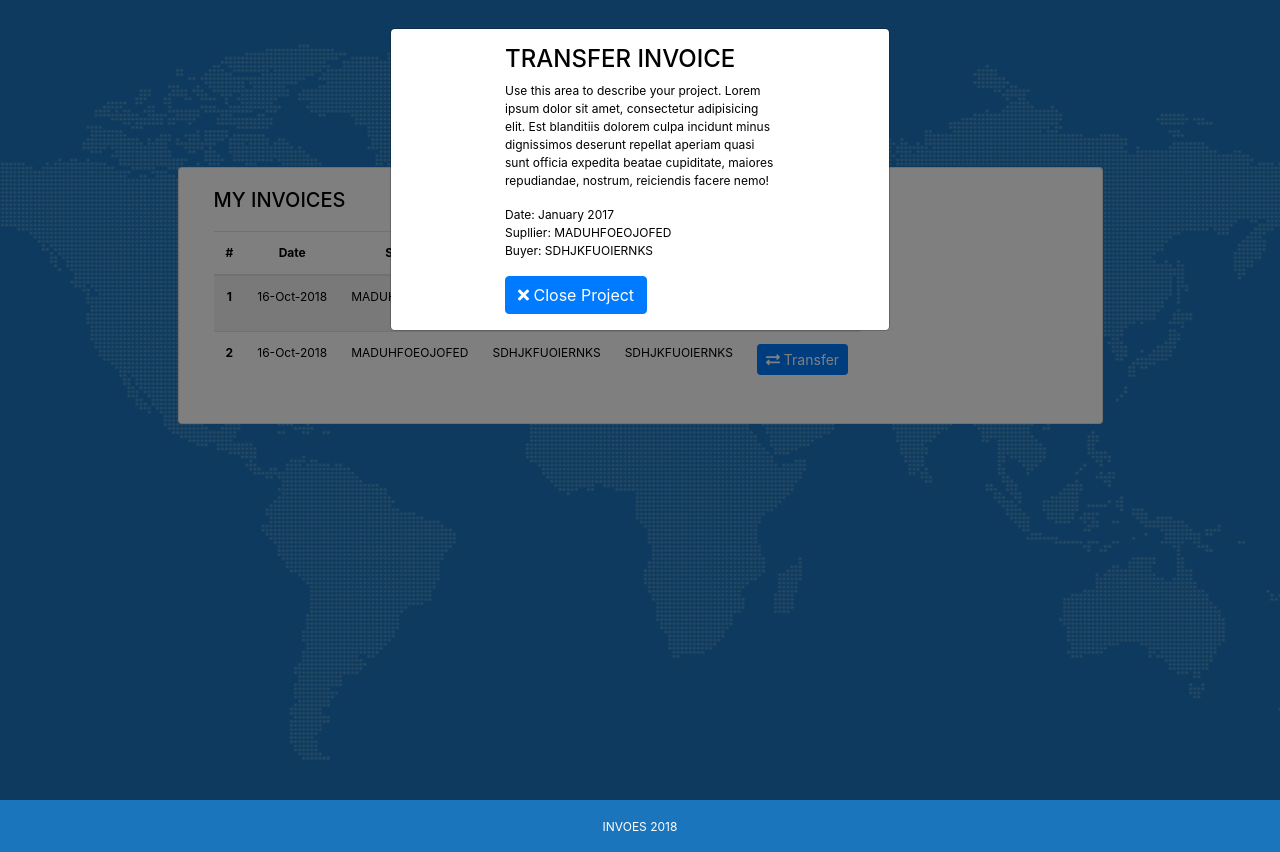
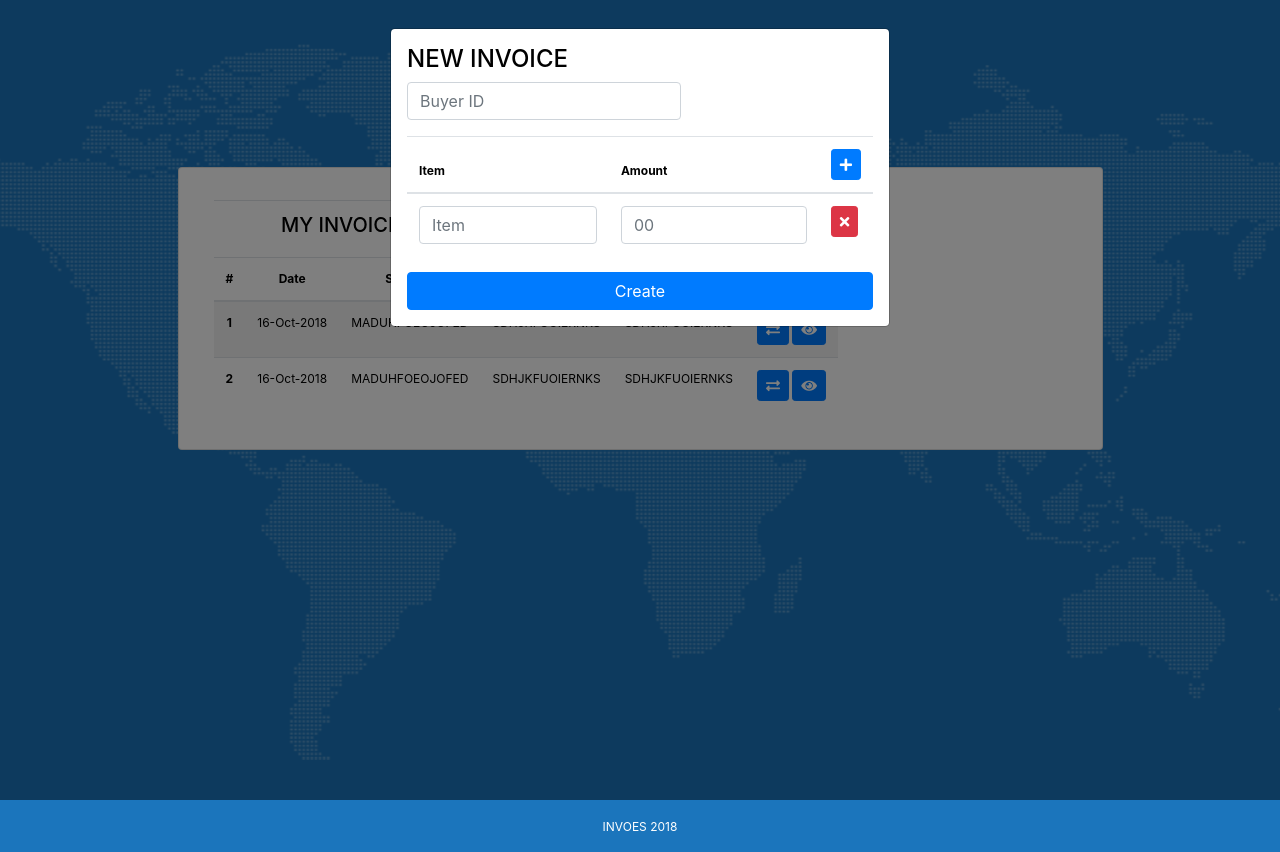
Before and after one commit to MitchMilton/inveos, a plain HTML site: page ui/index.html in a window 1280 px wide. Both pictures are taken after a click on the link "Create". Drawn offline with Linux system fonts and the light colour scheme.

Commit message:
create invoice ui

```diff
--- a/ui/css/style.css
+++ b/ui/css/style.css
@@ -32,3 +32,7 @@ footer{
 .modal{
     color: black;
 }
+
+.modal-lg {
+    max-width: 80% !important;
+}
--- a/ui/index.html
+++ b/ui/index.html
@@ -13,11 +13,11 @@
     <!-- Bootstrap core CSS -->
     <link href="vendor/bootstrap/css/bootstrap.min.css" rel="stylesheet">
 
-    <!-- Custom fonts for this template -->
+    <!-- Custom fonts -->
     <link href="vendor/fontawesome-free/css/all.min.css" rel="stylesheet" type="text/css">
     <link href='https://fonts.googleapis.com/css?family=Roboto+Slab:400,100,300,700' rel='stylesheet' type='text/css'>
 
-    <!-- Custom styles for this template -->
+    <!-- Custom styles -->
     <link href="css/style.css" rel="stylesheet">
 
   </head>
@@ -32,11 +32,13 @@
             <div class="card col-sm-10 offset-sm-1">
                 <div class="card-body">
                   <div class="card-title">
-                    <h5 class="float-left">MY INVOICES</h5>
-                    <a data-toggle="modal" href="#transfer1" class="btn btn-primary btn-sm pull-right"><li class="fa fa-plus"></li> Create</a>
                   </div>
-                  <table class="table table-responsive table-striped">
+                  <table class="table table-responsive table-striped" width="100%">
                       <thead>
+                        <tr>
+                          <td colspan="3"><h5>MY INVOICES</h5></td>
+                          <td colspan="3"><a data-toggle="modal" href="#create" class="btn btn-primary btn-sm float-right"><li class="fa fa-plus"></li> Create</a></td>
+                        </tr>
                         <tr>
                           <th scope="col">#</th>
                           <th scope="col">Date</th>
@@ -53,7 +55,10 @@
                           <td>MADUHFOEOJOFED</td>
                           <td>SDHJKFUOIERNKS</td>
                           <td>SDHJKFUOIERNKS</td>
-                          <td><a data-toggle="modal" href="#transfer1" class="btn btn-primary btn-sm"><li class="fa fa-exchange-alt"></li> Transfer</a></td>
+                          <td>
+                            <a data-toggle="modal" href="#transfer1" class="btn btn-primary btn-sm"><li class="fa fa-exchange-alt"></li></a>
+                            <a data-toggle="modal" href="#transfer1" class="btn btn-primary btn-sm"><li class="fa fa-eye"></li></a>
+                          </td>
                         </tr>
                         <tr>
                           <th scope="row">2</th>
@@ -61,7 +66,10 @@
                           <td>MADUHFOEOJOFED</td>
                           <td>SDHJKFUOIERNKS</td>
                           <td>SDHJKFUOIERNKS</td>
-                          <td><a data-toggle="modal" href="#transfer1" class="btn btn-primary btn-sm"><li class="fa fa-exchange-alt"></li> Transfer</a></td>
+                          <td>
+                            <a data-toggle="modal" href="#transfer1" class="btn btn-primary btn-sm"><li class="fa fa-exchange-alt"></li></a>
+                            <a data-toggle="modal" href="#transfer1" class="btn btn-primary btn-sm"><li class="fa fa-eye"></li></a>
+                          </td>
                         </tr>
                       </tbody>
                     </table>
@@ -86,7 +94,52 @@
       </div>
     </footer>
 
-    <!-- Portfolio Modals -->
+    <!-- MODALS -->
+
+    <!-- CREATE INVOICE -->
+    <div class="modal fade" id="create" tabindex="-1" role="dialog" aria-hidden="true">
+      <div class="modal-dialog">
+        <div class="modal-content">
+          <div class="close-modal" data-dismiss="modal">
+            <div class="lr">
+              <div class="rl"></div>
+            </div>
+          </div>
+          <div class="container">
+            <div class="row">
+                <div class="modal-body">
+                  <!-- Invoice  Details Go Here -->
+                  <h4 class="text-uppercase">NEW INVOICE</h4>
+                  <form>
+                      <div class="form-group form-inline">
+                        <input type="text" class="form-control" id="buyer" aria-describedby="emailHelp" placeholder="Buyer ID">
+                      </div>
+                      <table class="table table-responsive" width="100%">
+                          <thead>
+                            <tr>
+                              <th scope="col">Item</th>
+                              <th scope="col">Amount</th>
+                              <th scope="col"> <a id="addItem" href="#" class="btn btn-primary btn-sm"><li class="fa fa-plus"></li></a> </th>
+                            </tr>
+                          </thead>
+                          <tbody id="invoiceItems">
+                            <tr>
+                              <td><input type="text" class="form-control" name="item[]" placeholder="Item"></td>
+                              <td><input type="text" class="form-control" id="amount[]"  placeholder="00"></td>
+                              <td>
+                                  <a  href="#" class="btn btn-danger btn-sm removeItem"><li class="fa fa-times"></li></a>
+                              </td>
+                            </tr>
+                          </tbody>
+                        </table>
+                    </form>
+                  <button class="btn btn-primary btn-block" data-dismiss="modal" type="button"> Create</button>
+                </div>
+            </div>
+          </div>
+        </div>
+      </div>
+    </div>
 
     <!-- Modal 1 -->
     <div class="modal fade" id="transfer1" tabindex="-1" role="dialog" aria-hidden="true">
@@ -128,8 +181,9 @@
     <!-- Plugin JavaScript -->
     <script src="vendor/jquery-easing/jquery.easing.min.js"></script>
 
-    <!-- Contact form JavaScript -->
+    <!-- Other JavaScript -->
     <script src="js/jqBootstrapValidation.js"></script>
+    <script src="js/functions.js"></script>
 
 
   </body>
--- /dev/null
+++ b/ui/js/functions.js
@@ -0,0 +1,36 @@
+
+$(document).ready(function () {
+    var counter = 0;
+
+    $("#addItem").on("click", function () {
+        $("#invoiceItems").append("<tr>"
+        + "<td> <input type=\"text\" class=\"form-control\" name=\"item[]\" placeholder=\"Item\"> </td>"
+        + "<td> <input type=\"text\" class=\"form-control\" name=\"amount[]\" placeholder=\"00\"> </td>"
+        + "<td> <a href=\"#\" class=\"btn btn-danger btn-sm removeItem\"><li class=\"fa fa-times\"></li></a> </td>"
+        + "</tr>");
+        counter++;
+    });
+
+
+
+    $("#invoiceItems").on("click", ".removeItem", function (event) {
+        $(this).closest("tr").remove();
+        counter -= 1
+    });
+
+
+});
+
+
+function calculateRow(row) {
+    var price = +row.find('input[name^="price"]').val();
+
+}
+
+function calculateGrandTotal() {
+    var grandTotal = 0;
+    $("table.order-list").find('input[name^="price"]').each(function () {
+        grandTotal += +$(this).val();
+    });
+    $("#grandtotal").text(grandTotal.toFixed(2));
+}
```
